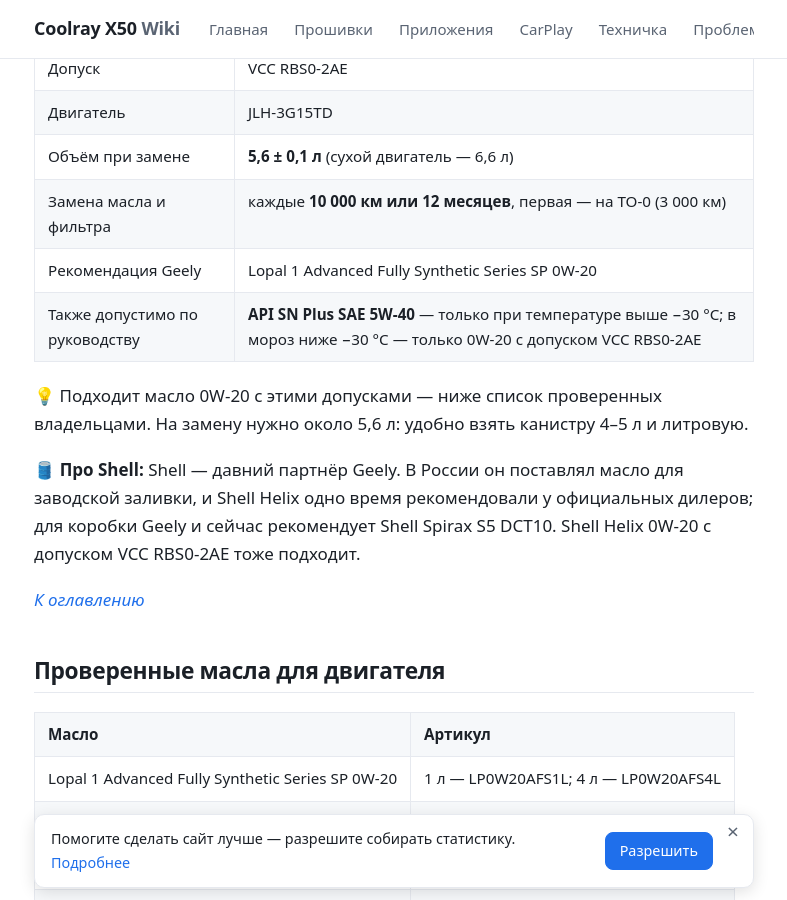
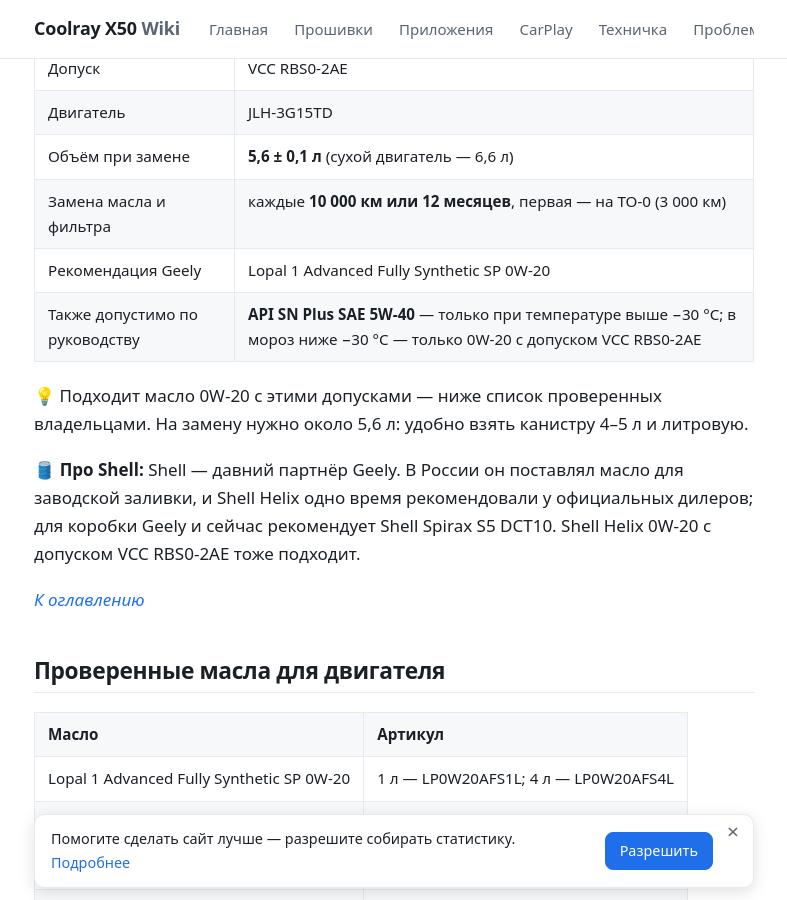
Before and after one commit to qttc/qttc.github.io, a Jekyll site: the page built from pages/oil.md, in a window 1280 px wide and 900 px high, scrolled down 1677 px. Shown: the whole window, without its empty margins (246-1033 px from the left). Built offline with Jekyll 4.4.1, drawn with Linux system fonts in a browser that asks for light colours.

Commit message:
Масло: название Lopal без «Series»

```diff
--- a/pages/oil.md
+++ b/pages/oil.md
@@ -44,7 +44,7 @@ image: /assets/fluids-table.jpg
 | Двигатель | JLH-3G15TD |
 | Объём при замене | **5,6 ± 0,1 л** (сухой двигатель — 6,6 л) |
 | Замена масла и фильтра | каждые **10 000 км или 12 месяцев**, первая — на ТО-0 (3 000 км) |
-| Рекомендация Geely | Lopal 1 Advanced Fully Synthetic Series SP 0W-20 |
+| Рекомендация Geely | Lopal 1 Advanced Fully Synthetic SP 0W-20 |
 | Также допустимо по руководству | **API SN Plus SAE 5W-40** — только при температуре выше −30 °C; в мороз ниже −30 °C — только 0W-20 с допуском VCC RBS0-2AE |
 
 💡 Подходит масло 0W-20 с этими допусками — ниже список проверенных владельцами. На замену нужно около 5,6 л: удобно взять канистру 4–5 л и литровую.
@@ -57,7 +57,7 @@ _[К оглавлению](#оглавление)_
 
 | Масло | Артикул |
 | --- | --- |
-| Lopal 1 Advanced Fully Synthetic Series SP 0W-20 | 1 л — LP0W20AFS1L; 4 л — LP0W20AFS4L |
+| Lopal 1 Advanced Fully Synthetic SP 0W-20 | 1 л — LP0W20AFS1L; 4 л — LP0W20AFS4L |
 | Valvoline SYNPOWER FE 0W-20 | 1 л — 872583; 5 л — 872584 |
 | MANNOL LEGEND FORMULA C5 0W-20 | 1 л — MN7921-1; 5 л — MN7921-5 |
 | Petrol Ofisi MAXIMA HYBRID 0W-20 | 4 л — 400000419 |
```
